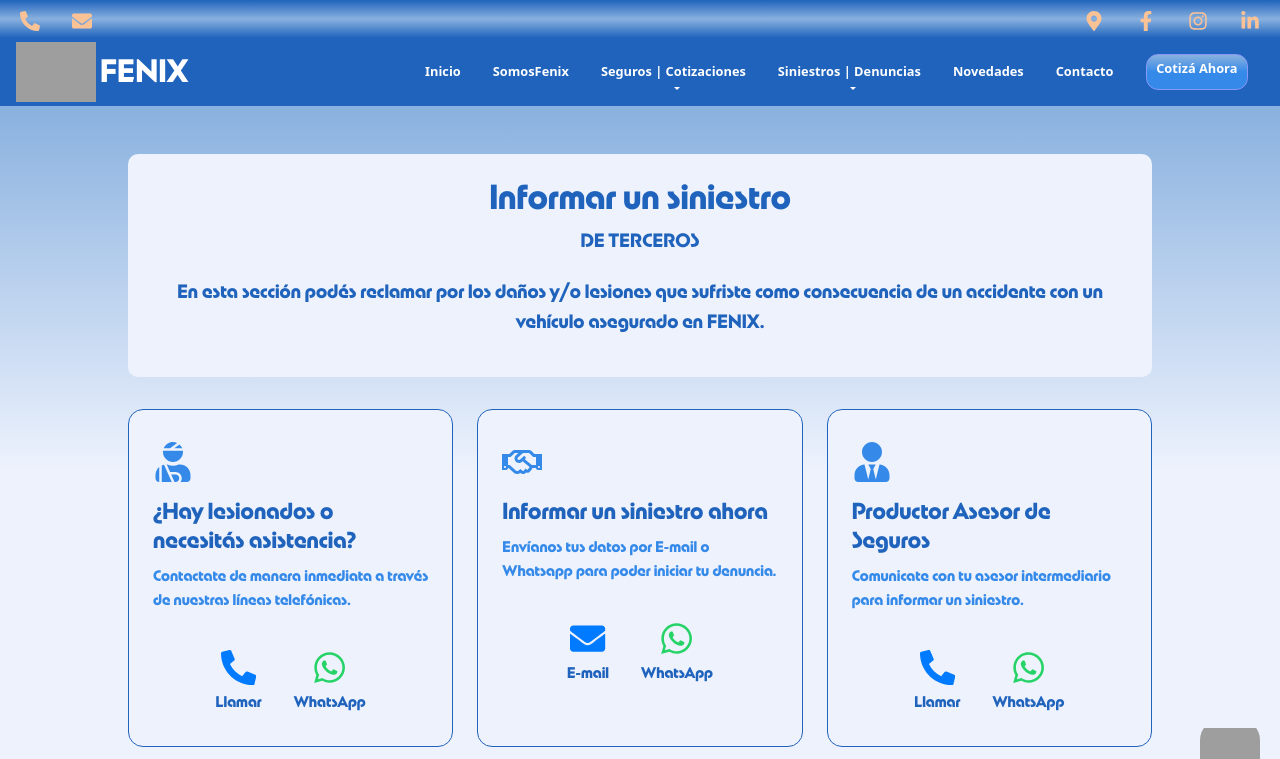
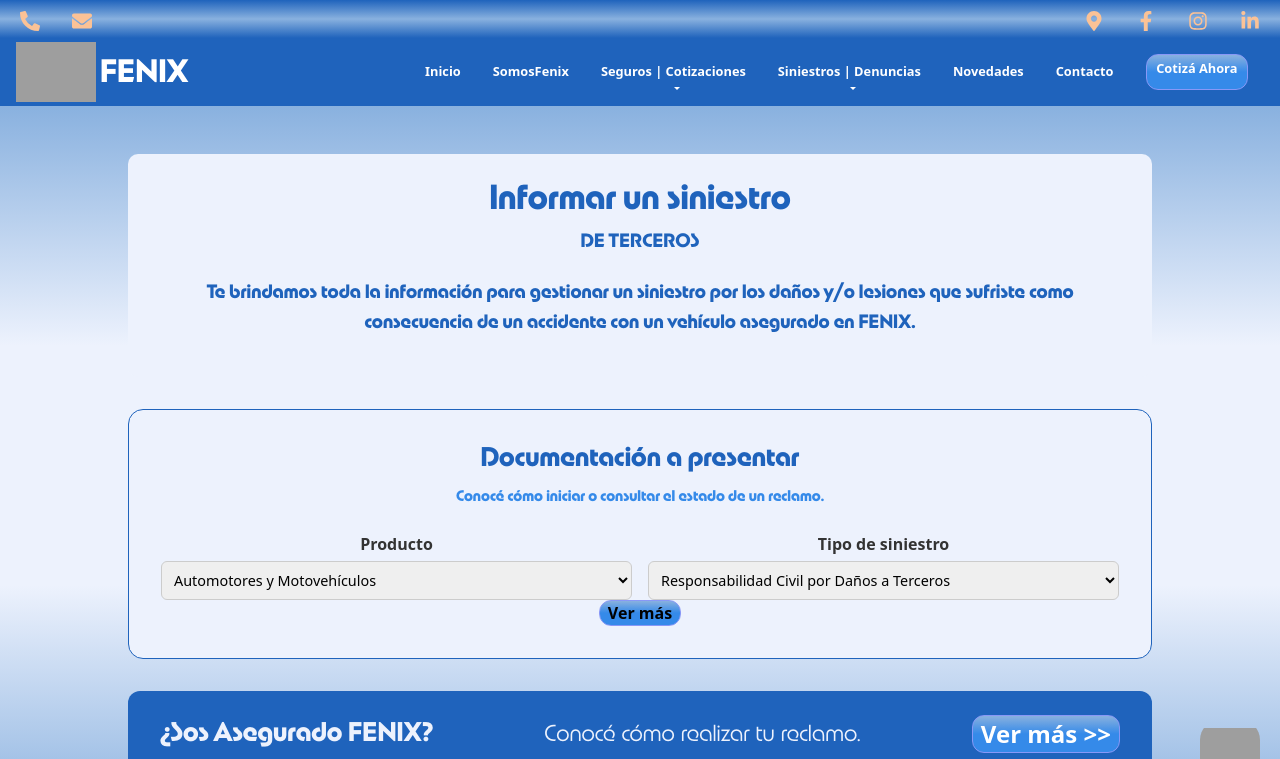
Before and after one commit to Ivanjaviersanchez/Fenix-Broker, a React (Vite) app: page /siniestros/terceros in a window 1280 px wide. Shown: the top 759 px of the page. Built offline with nearby package versions, Linux system fonts and the light colour scheme; grey boxes are pictures that could not be loaded.

Commit message:
Ajustes finales solicitados 10/11

```diff
--- a/src/components/HomeCarruselSeguros.css
+++ b/src/components/HomeCarruselSeguros.css
@@ -121,7 +121,7 @@
   transition: all 0.3s ease;
 }
 
-.ButtonSeguro:hover {
+.ButtonSeguroCarrusel:hover {
   background: linear-gradient(to bottom, #89b1df, #358ae9, #358ae9);
   border: solid var(--color-3) 1px;
   color: white;
--- a/src/components/SiniestrosAsegurados.css
+++ b/src/components/SiniestrosAsegurados.css
@@ -79,7 +79,7 @@
 
 .contact-icon {
   display: flex;
-  flex-direction: column;
+  flex-direction: row;
   align-items: center;
   text-decoration: none;
   transition: transform 0.3s ease;
@@ -87,8 +87,8 @@
 }
 
 .contact-icon svg {
-  font-size: 2.2rem;
-  margin-bottom: 0.3rem;
+  font-size: 3.5vh;
+  margin: 0 1vh;
 }
 
 .contact-icon span {
@@ -99,6 +99,18 @@
 
 .contact-icon:hover {
   transform: scale(1.1);
+}
+
+.contact-companias {
+  flex-direction: column;
+  align-items: start;
+}
+
+.contact-companias a {
+  height: 0.2vh;
+}
+.contact-companias svg {
+  font-size: 2vh;
 }
 
 /* Colores específicos */
--- a/src/components/SiniestrosAsegurados.jsx
+++ b/src/components/SiniestrosAsegurados.jsx
@@ -31,28 +31,28 @@
 
         <div className="siniestro-card">
           <FaUserInjured className="icon" />
-          <h4>¿Hay lesionados o necesitás asistencia?</h4>
+          <h4>¿Necesitás asistencia por un siniestro?</h4>
           <p>
-            Contactate de manera inmediata a través de nuestras líneas telefónicas.
+            Contactate de manera inmediata con las compañias aseguradoras.
           </p>
 
-          <div className="contact-icons">
-            <div className="contact-icons">
-              <a href="tel:+542235059024" className="contact-icon phone" aria-label="Llamar">
+          <div className="contact-icons contact-companias">
+            <a href="tel:08109993200" className="contact-icon phone" aria-label="Llamar">
               <FaPhoneAlt />
-                <span>Llamar</span>
+              <span>Seguros Rivadavia:  0810-999-3200</span>
             </a>
-              <a
-                href="https://wa.me/5492235059024?text=URGENTE!!%20Necesito%20asistencia%20por%20un%20siniestro"
-                target="_blank"
-                rel="noopener noreferrer"
-                className="contact-icon whatsapp"
-                aria-label="WhatsApp"
-              >
-                <FaWhatsapp />
-                <span>WhatsApp</span>
+            <a href="tel:08008884488" className="contact-icon phone" aria-label="Llamar">
+              <FaPhoneAlt />
+              <span>Mercantil Andina: 0800-888-4488</span>
             </a>
-            </div>
+            <a href="tel:08007774643" className="contact-icon phone" aria-label="Llamar">
+              <FaPhoneAlt />
+              <span>Sancor Seguros: 0800-777-4643</span>
+            </a>
+            <a href="tel:08003333244" className="contact-icon phone" aria-label="Llamar">
+              <FaPhoneAlt />
+              <span>Meridional Seguros: 0800-333-3244</span>
+            </a>
           </div>
         </div>
 
@@ -63,7 +63,6 @@
           <p>
             Envíanos tus datos de asegurado por E-mail o Whatsapp para poder iniciar tu denuncia.
           </p>
-          <div className="contact-icons">
           <div className="contact-icons">
             <a
               href="mailto:siniestros@organizacionfenix.com?subject=Denuncia%20de%20Siniestro&body=Hola%2C%20quiero%20informar%20un%20siniestro."
@@ -85,7 +84,6 @@
             </a>
           </div>
         </div>
-        </div>
 
         <div className="siniestro-card">
           <FaUserTie className="icon" />
@@ -93,7 +91,6 @@
           <p>
             Comunicate con tu asesor intermediario para informar un siniestro.
           </p>
-          <div className="contact-icons">
           <div className="contact-icons">
             <a href="tel:+542235059024" className="contact-icon phone" aria-label="Llamar">
               <FaPhoneAlt />
@@ -109,7 +106,6 @@
               <FaWhatsapp />
               <span>WhatsApp</span>
             </a>
-          </div>
           </div>
         </div>
       </div>
--- a/src/components/SiniestrosTerceros.jsx
+++ b/src/components/SiniestrosTerceros.jsx
@@ -19,38 +19,38 @@
         <h2>Informar un siniestro</h2>
         <h3>DE TERCEROS</h3>
         <p>
-          En esta sección podés reclamar por los daños y/o lesiones que sufriste como consecuencia de un accidente con un vehículo asegurado en FENIX.
+          Te brindamos toda la información para gestionar un siniestro por los daños y/o lesiones que sufriste como consecuencia de un accidente con un vehículo asegurado en FENIX.
         </p>
       </div>
 
       {/* Tarjetas principales */}
 
-      <div className="siniestros-cards">
+      {/* <div className="siniestros-cards">
 
         <div className="siniestro-card">
           <FaUserInjured className="icon" />
-          <h4>¿Hay lesionados o necesitás asistencia?</h4>
+          <h4>¿Necesitás asistencia por un siniestro?</h4>
           <p>
-            Contactate de manera inmediata a través de nuestras líneas telefónicas.
+            Contactate de manera inmediata con las compañias aseguradoras.
           </p>
 
-          <div className="contact-icons">
-            <div className="contact-icons">
-              <a href="tel:+542235059018" className="contact-icon phone" aria-label="Llamar">
-                <FaPhoneAlt />
-                <span>Llamar</span>
-              </a>
-              <a
-                href="https://wa.me/5492235059018?text=URGENTE!!%20Necesito%20asistencia%20por%20un%20siniestro%20a%20Terceros"
-                target="_blank"
-                rel="noopener noreferrer"
-                className="contact-icon whatsapp"
-                aria-label="WhatsApp"
-              >
-                <FaWhatsapp />
-                <span>WhatsApp</span>
-              </a>
-            </div>
+          <div className="contact-icons contact-companias">
+            <a href="tel:08109993200" className="contact-icon phone" aria-label="Llamar">
+              <FaPhoneAlt />
+              <span>Seguros Rivadavia:  0810-999-3200</span>
+            </a>
+            <a href="tel:08008884488" className="contact-icon phone" aria-label="Llamar">
+              <FaPhoneAlt />
+              <span>Mercantil Andina: 0800-888-4488</span>
+            </a>
+            <a href="tel:08007774643" className="contact-icon phone" aria-label="Llamar">
+              <FaPhoneAlt />
+              <span>Sancor Seguros: 0800-777-4643</span>
+            </a>
+            <a href="tel:08003333244" className="contact-icon phone" aria-label="Llamar">
+              <FaPhoneAlt />
+              <span>Meridional Seguros: 0800-333-3244</span>
+            </a>
           </div>
         </div>
 
@@ -59,29 +59,27 @@
           <FaRegHandshake className="icon" />
           <h4>Informar un siniestro ahora</h4>
           <p>
-            Envíanos tus datos por E-mail o Whatsapp para poder iniciar tu denuncia.
+            Envíanos tus datos de asegurado por E-mail o Whatsapp para poder iniciar tu denuncia.
           </p>
           <div className="contact-icons">
-            <div className="contact-icons">
-              <a
-                href="mailto:info@organizacionfenix.com?subject=Denuncia%20de%20Siniestro&body=Hola%2C%20quiero%20informar%20un%20siniestro."
-                className="contact-icon email"
-                aria-label="Enviar correo"
-              >
-                <FaEnvelope />
-                <span>E-mail</span>
-              </a>
-              <a
-                href="https://wa.me/5492235059018?text=Hola!%20Necesito%20informar%20un%20siniestro%20a%20Terceros"
-                target="_blank"
-                rel="noopener noreferrer"
-                className="contact-icon whatsapp"
-                aria-label="WhatsApp"
-              >
-                <FaWhatsapp />
-                <span>WhatsApp</span>
-              </a>
-            </div>
+            <a
+              href="mailto:siniestros@organizacionfenix.com?subject=Denuncia%20de%20Siniestro&body=Hola%2C%20quiero%20informar%20un%20siniestro."
+              className="contact-icon email"
+              aria-label="Enviar correo"
+            >
+              <FaEnvelope />
+              <span>E-mail</span>
+            </a>
+            <a
+              href="https://wa.me/5492235059024?text=Hola!%20Necesito%20informar%20un%20siniestro"
+              target="_blank"
+              rel="noopener noreferrer"
+              className="contact-icon whatsapp"
+              aria-label="WhatsApp"
+            >
+              <FaWhatsapp />
+              <span>WhatsApp</span>
+            </a>
           </div>
         </div>
 
@@ -92,13 +90,12 @@
             Comunicate con tu asesor intermediario para informar un siniestro.
           </p>
           <div className="contact-icons">
-            <div className="contact-icons">
-            <a href="tel:+542235059018" className="contact-icon phone" aria-label="Llamar">
+            <a href="tel:+542235059024" className="contact-icon phone" aria-label="Llamar">
               <FaPhoneAlt />
               <span>Llamar</span>
             </a>
             <a
-              href="https://wa.me/5492235059018?text=Hola!%20Necesito%20contactar%20con%20un%20asesor%20para%20informar%20un%20siniestro%20de%20Terceros"
+              href="https://wa.me/5492235059024?text=Hola!%20Necesito%20contactar%20con%20un%20asesor%20para%20informar%20un%20siniestro"
               target="_blank"
               rel="noopener noreferrer"
               className="contact-icon whatsapp"
@@ -108,9 +105,8 @@
               <span>WhatsApp</span>
             </a>
           </div>
-          </div>
         </div>
-      </div>
+      </div> */}
 
       {/* Documentación */}
       <div className="siniestros-docs">
--- a/src/components/Somosfenix.css
+++ b/src/components/Somosfenix.css
@@ -47,7 +47,7 @@
 .cardTitle {
   margin: 0;
   font-family: 'New Astro', sans-serif;
-  font-size: 7vh !important;
+  font-size: 6vh !important;
   font-weight: 400;
   color: var(--color-7);
   text-align: center;
--- a/src/components/Somosfenix.jsx
+++ b/src/components/Somosfenix.jsx
@@ -50,7 +50,7 @@
                 className="SucursalBTN"
                 variant="primary"
                 onClick={() => {
-                  const phoneNumber = "5492235059018"; // tu número de WhatsApp en formato internacional
+                  const phoneNumber = "5492233420530"; // tu número de WhatsApp en formato internacional
                   const message = "Hola, quiero contactar con un asesor para consultar sobre seguros.";
                   const url = `https://wa.me/${phoneNumber}?text=${encodeURIComponent(message)}`;
                   window.open(url, "_blank");
```
Also changed, not shown: src/components/HomeCarrusel.jsx (+13 -3 lines), 1 other file (tests, documents, lock files or other folders). Lines whose indentation alone changed are shown as unchanged.
